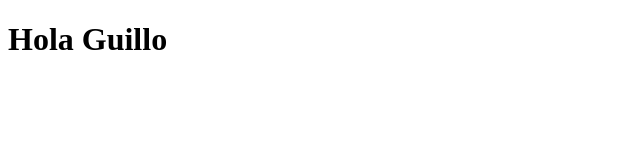
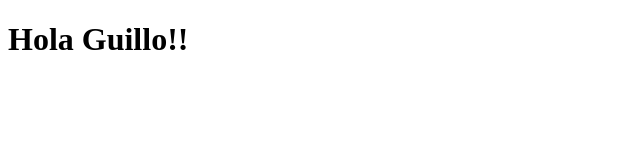
Before and after one commit to guillomal373/react_v2023, a React (Vite) app in the folder fernando-herrera/03-counter-app-vite/: page / in a window 1280 px wide. Shown: the top 160 px of the page, without its empty margins (0-640 px from the left). Built offline with nearby package versions, Linux system fonts and the light colour scheme.

Commit message:
exportando toda la app

```diff
--- /dev/null
+++ b/fernando-herrera/03-counter-app-vite/src/HelloApp.jsx
@@ -0,0 +1,5 @@
+function App(){
+    return (<h1>Hola Guillo!!</h1>);
+}
+
+export default App;
--- a/fernando-herrera/03-counter-app-vite/src/main.jsx
+++ b/fernando-herrera/03-counter-app-vite/src/main.jsx
@@ -1,12 +1,11 @@
 import React from 'react';
 import ReactDOM from 'react-dom/client';
 
-function App(){
-    return (<h1>Hola Guillo</h1>);
-}
+import HelloWorldApp from './HelloApp'
+
 
 ReactDOM.createRoot( document.getElementById('root') ).render(
     <React.StrictMode>
-        <App/>
+        <HelloWorldApp/>
     </React.StrictMode>
 );
```
